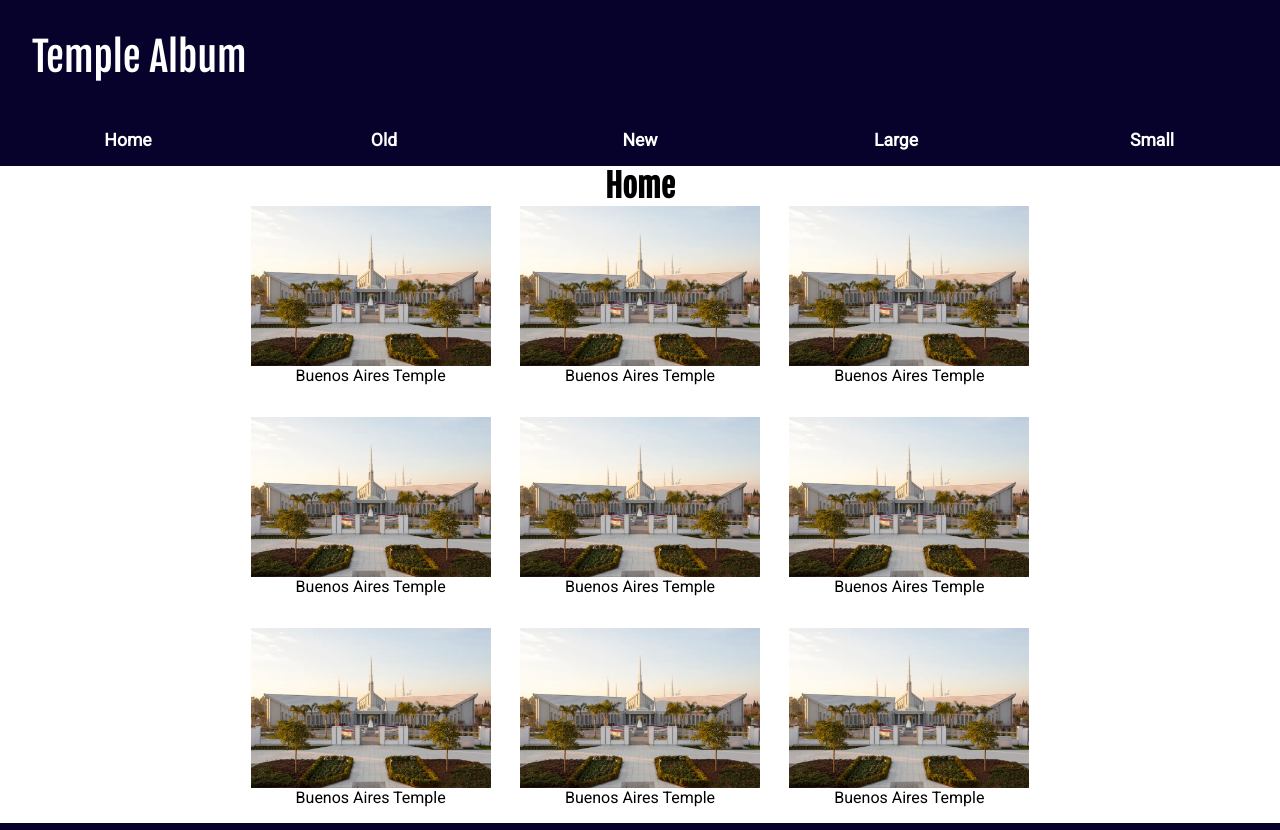
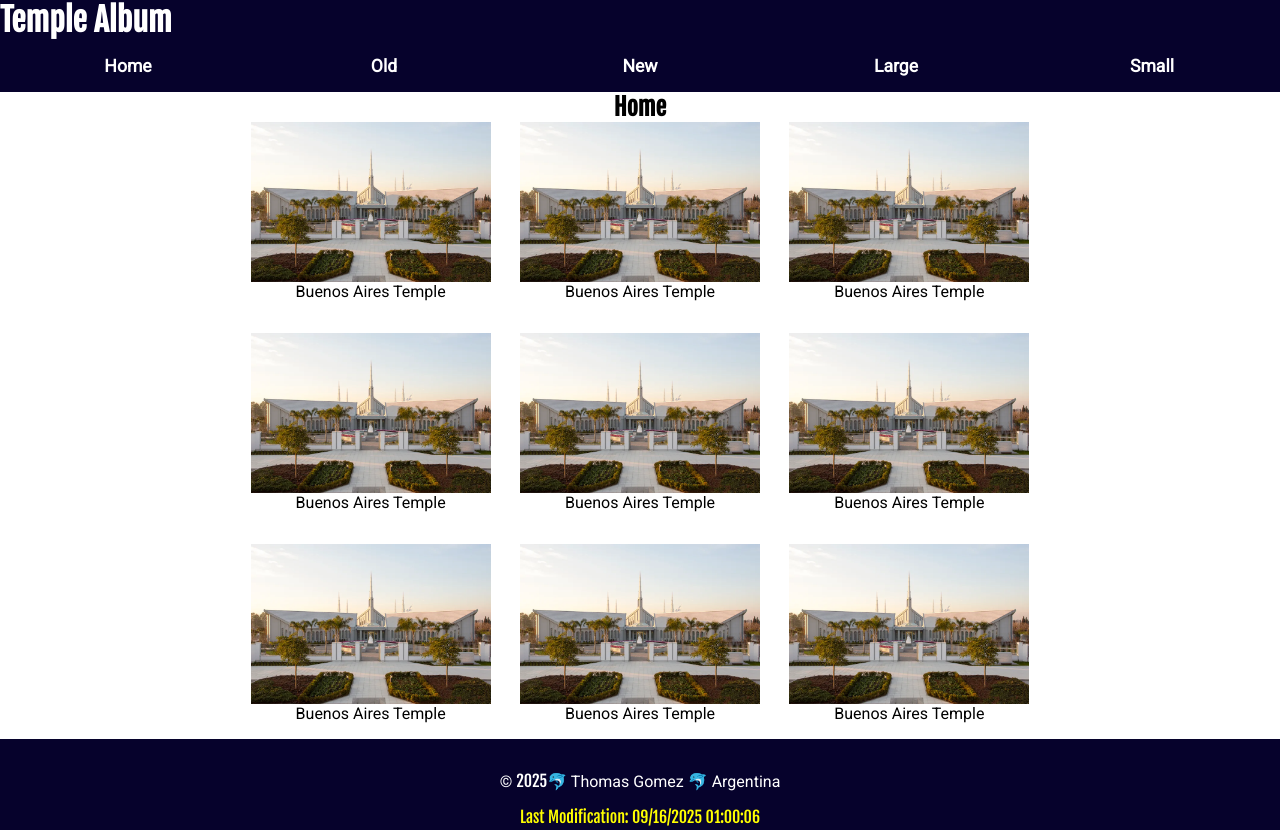
Before and after one commit to diegothomas2025/wdd131, a plain HTML site: page temples.html in a window 1280 px wide. Shown: the top 830 px of the page. Drawn offline with Linux system fonts and the light colour scheme.

Commit message:
Tittle corrected

```diff
--- a/temples.html
+++ b/temples.html
@@ -19,7 +19,7 @@
 <body>
     <header>
         <div class="title-menu">
-            <span>Temple Album</span>
+            <h1>Temple Album</h1>
             <a id="menu" href="#"></a>
         </div>
 
@@ -35,7 +35,7 @@
         </nav>
     </header>
     <main>
-        <h1>Home</h1>
+        <h2>Home</h2>
         <section>
             <figure>
                 <img src="images/buenos_aires_argentina_temple.webp" alt="Temple picture">
```
